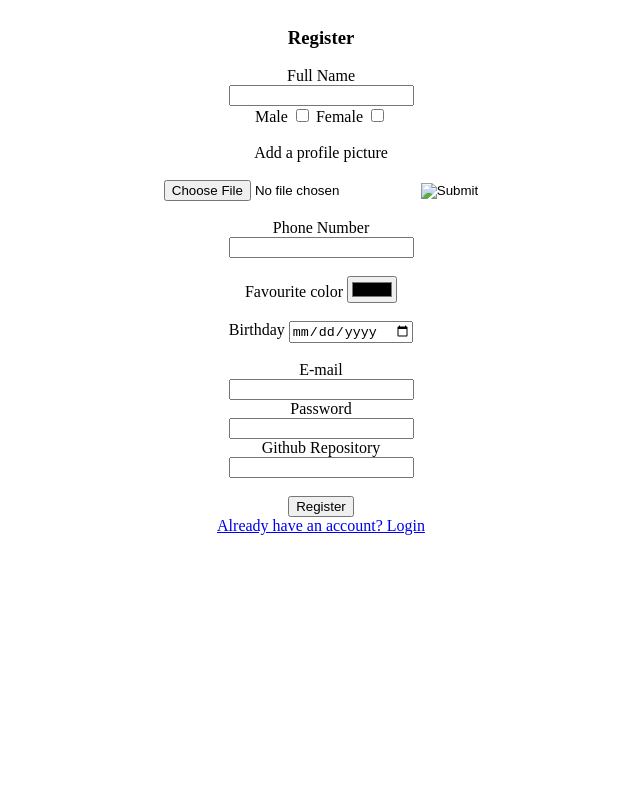
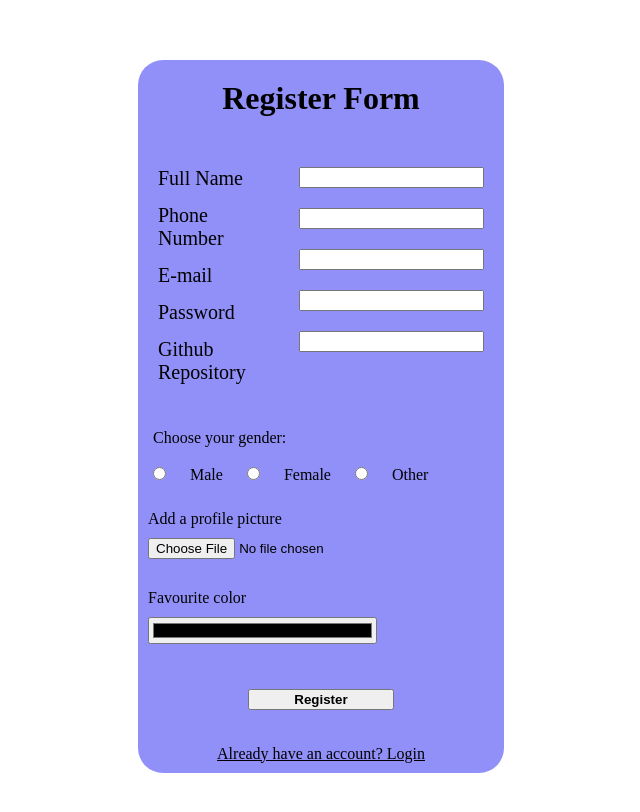
Before and after one commit to ivanovski-viktor/domasna_3, a website: page index.html in a window 1280 px wide. Shown: the whole page, without its empty margins (319-959 px from the left). Drawn offline with Linux system fonts and the light colour scheme.

Commit message:
Added some styles

```diff
--- a/index.html
+++ b/index.html
@@ -3,7 +3,8 @@
   <head>
     <meta charset="UTF-8" />
     <meta name="viewport" content="width=device-width, initial-scale=1.0" />
-    <title>Document</title>
+    <title>Register</title>
+    <link rel="stylesheet" href="./styles.css" />
   </head>
   <body>
     <header>
@@ -17,45 +18,55 @@
       <input type="radio" />
       <input type="range" />
       <input type="reset" />
-      <input type="search" />-->
-      <form
-        action="register"
-        method="post"
-        style="display: flex; flex-direction: column; align-items: center"
-      >
-        <h3>Register</h3>
-        <label for="fullname">Full Name</label>
-        <input type="text" />
+      <input type="search" />
+      <select></select>-->
+
+      <form action="register" method="post">
+        <h1>Register Form</h1>
+
+        <div id="regFormInfo">
+          <!--Name and number-->
+          <div class="formInfoDivs">
+            <label for="fullname">Full Name</label>
+            <label for="phoneno">Phone Number</label>
+            <label for="email">E-mail</label>
+            <label for="password">Password</label>
+            <label for="github">Github Repository</label>
+          </div>
+          <!--Login info-->
+          <div class="formInfoDivs">
+            <input type="text" />
+            <input type="tel" />
+            <input type="email" />
+            <input type="password" />
+            <input type="url" />
+          </div>
+        </div>
+        <!--Choose gender-->
+        <div id="chooseGender" class="formDivs">
+          <div>
+            <label for="gender" class="label-font">Choose your gender: </label>
+          </div>
+          <div>
+            <input type="radio" id="malegen" name="gender" value="Male" />
+            <label for="malegen" class="label-font">Male</label>
+            <input type="radio" id="femalegen" name="gender" value="Female" />
+            <label for="femalegen" class="label-font">Female</label>
+            <input type="radio" id="othergen" name="gender" value="Other" />
+            <label for="othergen" class="label-font">Other</label>
+          </div>
+        </div>
+        <!--Add a profile picture-->
         <div>
-          <label>Male</label>
-          <input type="checkbox" />
-          <label>Female</label>
-          <input type="checkbox" />
+          <label for="image" class="label-font">Add a profile picture</label>
+          <input type="file" />
         </div>
-        <br />
-        <label for="image">Add a profile picture</label>
-        <br />
-        <div><input type="file" /> <input type="image" /></div>
-        <br />
-        <label for="phoneno">Phone Number</label>
-        <input type="tel" />
-        <br />
+        <!--Fav. color-->
         <div>
-          <label for="color">Favourite color</label> <input type="color" />
+          <label for="color" class="label-font">Favourite color</label>
+          <input id="color-field" type="color" />
         </div>
-        <br />
-        <div>
-          <label for="birthdate">Birthday</label>
-          <input type="date" />
-        </div>
-        <br />
-        <label for="email">E-mail</label>
-        <input type="email" />
-        <label for="password">Password</label>
-        <input type="password" />
-        <label for="github">Github Repository</label>
-        <input type="url" />
-        <br />
+
         <button>Register</button>
         <a href="./login.html">Already have an account? Login</a>
       </form>
--- /dev/null
+++ b/styles.css
@@ -0,0 +1,52 @@
+* {
+  margin: 10px;
+}
+form {
+  display: flex;
+  flex-direction: column;
+  align-items: center;
+  background-color: #9190f8;
+  border-radius: 25px;
+  margin: 50px 35% 50px 35%;
+}
+div {
+  text-align: left;
+  width: max-content;
+  width: 100%;
+}
+h1 {
+  margin: 20px;
+  font-size: largr;
+}
+#regFormInfo {
+  display: flex;
+  flex-direction: row;
+}
+.formInfoDivs {
+  display: flex;
+  flex-direction: column;
+  font-size: 20px;
+}
+.formInfoDivs > label {
+  margin-bottom: 3.4%;
+}
+button {
+  margin: 25px 0px;
+  width: 40%;
+  height: 55%;
+  font-weight: bold;
+}
+#color-field {
+  width: 62.5%;
+}
+.label-font {
+  font-size: 16px;
+  font-weight: 500;
+}
+#chooseGender {
+  margin-bottom: 0px;
+  margin-left: 0px;
+}
+a {
+  color: black;
+}
```
Also changed, not shown: login.html (+2 -2 lines).
